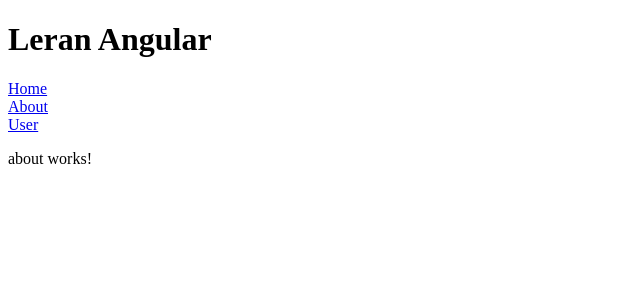
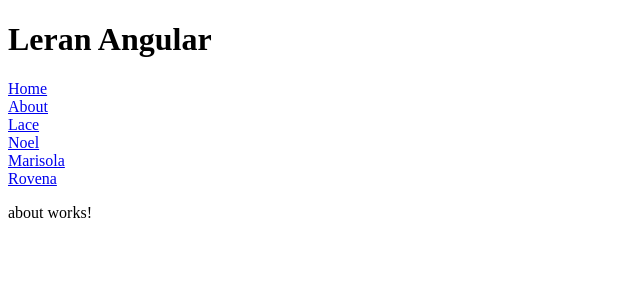
Before and after one commit to Adrion10/Angular_lesons, an Angular app in the folder angular-lessons/routing-blog/: page /about in a window 1280 px wide. Shown: the top 300 px of the page, without its empty margins (0-640 px from the left). Built offline with nearby package versions, Linux system fonts and the light colour scheme.

Commit message:
Dinamic Rauting

```diff
--- a/angular-lessons/routing-blog/src/app/app.component.html
+++ b/angular-lessons/routing-blog/src/app/app.component.html
@@ -4,6 +4,9 @@
 <br />
 <a routerLink="about">About</a><br />
 
-<a routerLink="user">User</a>
+<a routerLink="user/10">Lace</a><br />
+<a routerLink="user/20">Noel</a><br />
+<a routerLink="user/30">Marisola</a><br />
+<a routerLink="user/40">Rovena</a><br />
 
 <router-outlet></router-outlet>
```
